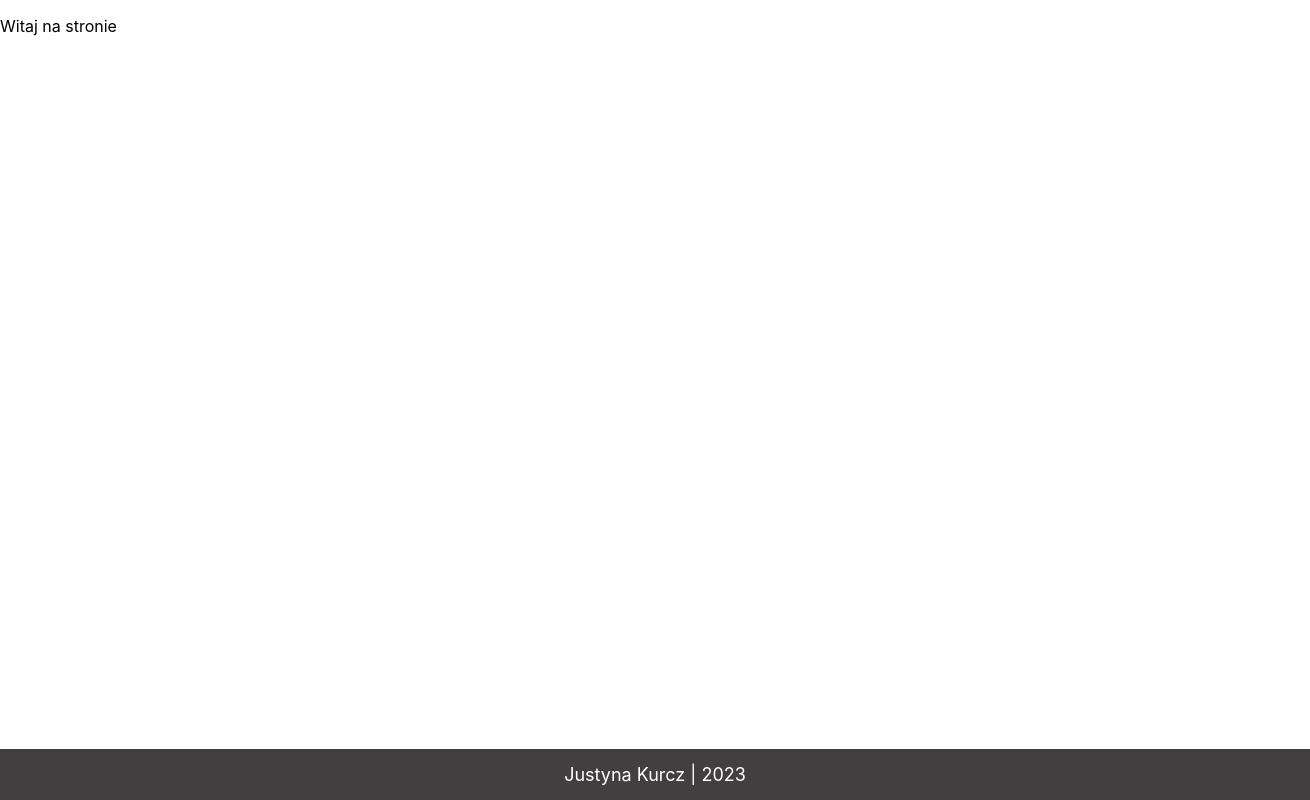
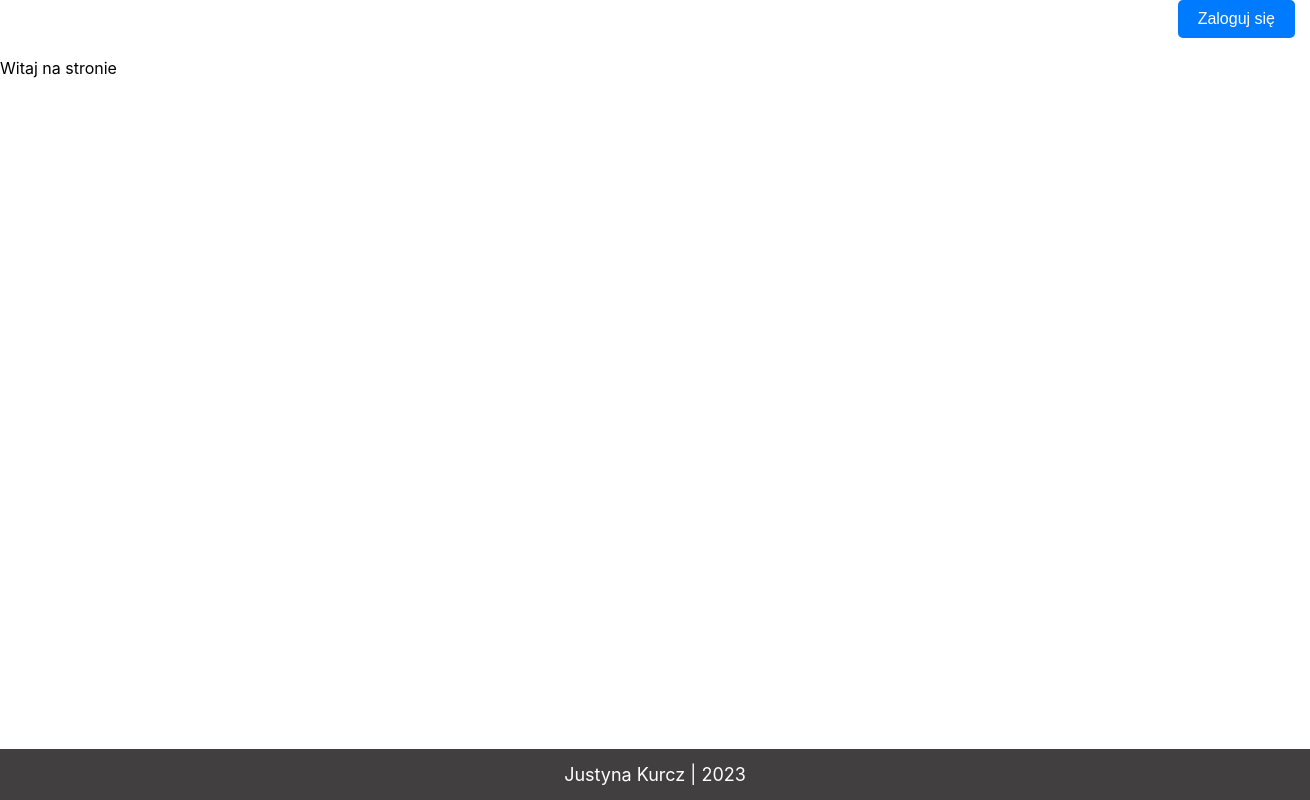
Before and after one commit to JustynaKurcz/movie-database, a React (Create React App) app: page / in a window 1280 px wide. Shown: the whole page, 1310 px wide, since content can reach past the window. Built offline with nearby package versions, Linux system fonts and the light colour scheme.

Commit message:
add : header

```diff
--- a/src/App.jsx
+++ b/src/App.jsx
@@ -1,10 +1,12 @@
 import React from 'react'
 import './App.css'
 import Footer from './components/Footer'
+import Header from './components/header/Header'
 
 function App() {
 	return (
 		<div className='app-container'>
+			<Header />
 			<p>Witaj na stronie</p>
 			<Footer />
 		</div>
--- /dev/null
+++ b/src/components/header/Header.jsx
@@ -0,0 +1,15 @@
+import React from 'react'
+import '../../styles/header/header.css'
+import LoginButton from './LoginButton'
+
+function Header() {
+	return (
+		<header className='header'>
+			<div className='right-corner'>
+				<LoginButton />
+			</div>
+		</header>
+	)
+}
+
+export default Header
--- /dev/null
+++ b/src/components/header/LoginButton.jsx
@@ -0,0 +1,12 @@
+import React from "react";
+import "../../styles/header/loginButton.css";
+
+function LoginButton() {
+    return (
+      <button className="login-button">
+        Zaloguj się
+      </button>
+    );
+  }
+
+  export default LoginButton;
--- /dev/null
+++ b/src/styles/header/header.css
@@ -0,0 +1,13 @@
+.header {
+	width: 100%;
+	display: flex;
+	justify-content: space-between;
+	padding: 0 15px;
+	margin-bottom: 20px;
+}
+
+.right-corner {
+	display: flex;
+	align-self: flex-start;
+	margin-left: auto;
+}
--- /dev/null
+++ b/src/styles/header/loginButton.css
@@ -0,0 +1,14 @@
+.login-button {
+	background-color: #007bff;
+	color: #fff;
+	padding: 10px 20px;
+	border: none;
+	border-radius: 5px;
+	font-size: 16px;
+	cursor: pointer;
+}
+
+.login-button:hover {
+	transform: scale(1.05) rotate(2deg);
+	box-shadow: 2px 2px 5px rgba(0, 0, 0, 0.3);
+}
```
